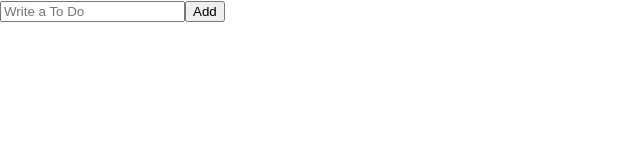
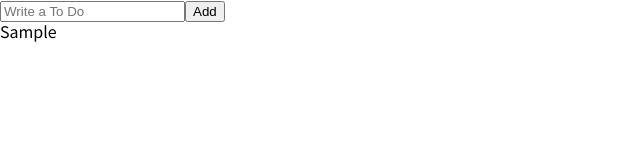
Before and after one commit to dh365x/state-management, a React (Create React App) app: page / in a window 1280 px wide. Both pictures are taken after typing "Sample" into the empty fields and a click on the button "Add". Shown: the top 160 px of the page, without its empty margins (0-640 px from the left). Built offline with nearby package versions, Linux system fonts and the light colour scheme.

Commit message:
Local state, add a to do

```diff
--- a/src/ToDoList.tsx
+++ b/src/ToDoList.tsx
@@ -1,24 +1,31 @@
+import { useState } from "react";
 import { useForm } from "react-hook-form";
 
 interface IForm {
 	toDo: string;
 }
 
+interface IToDo {
+	id: number;
+	text: string;
+	category: "TO_DO" | "DOING" | "DONE";
+}
+
 function ToDoList() {
-	const {
-		register,
-		handleSubmit,
-		setValue,
-		watch,
-		formState: { errors },
-	} = useForm<IForm>();
+	const [toDos, setToDos] = useState<IToDo[]>([]);
+	const { register, handleSubmit, setValue } = useForm<IForm>();
 
-	const handleValid = (data: IForm) => {
-		console.log("Added a To Do:", data.toDo);
+	const handleValid = ({ toDo }: IForm) => {
+		setToDos((prevToDos) => [
+			{
+				id: Date.now(),
+				text: toDo,
+				category: "TO_DO",
+			},
+			...prevToDos,
+		]);
 		setValue("toDo", "");
 	};
-
-	console.log(watch(), errors);
 
 	return (
 		<>
@@ -31,6 +38,11 @@ function ToDoList() {
 				/>
 				<button>Add</button>
 			</form>
+			<ul>
+				{toDos.map((toDo) => (
+					<li key={toDo.id}>{toDo.text}</li>
+				))}
+			</ul>
 		</>
 	);
 }
```
